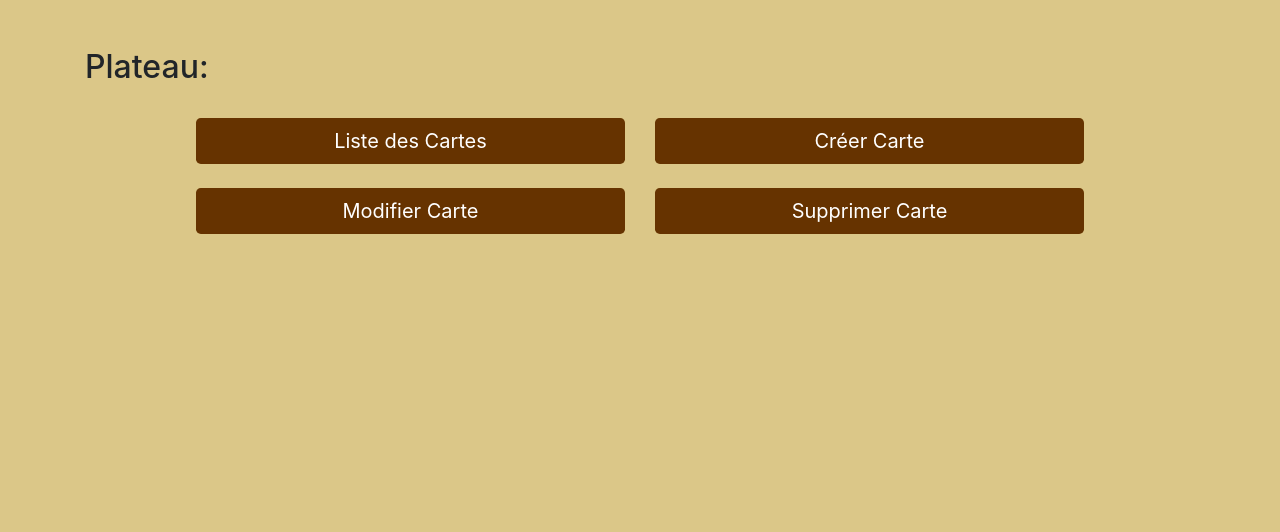
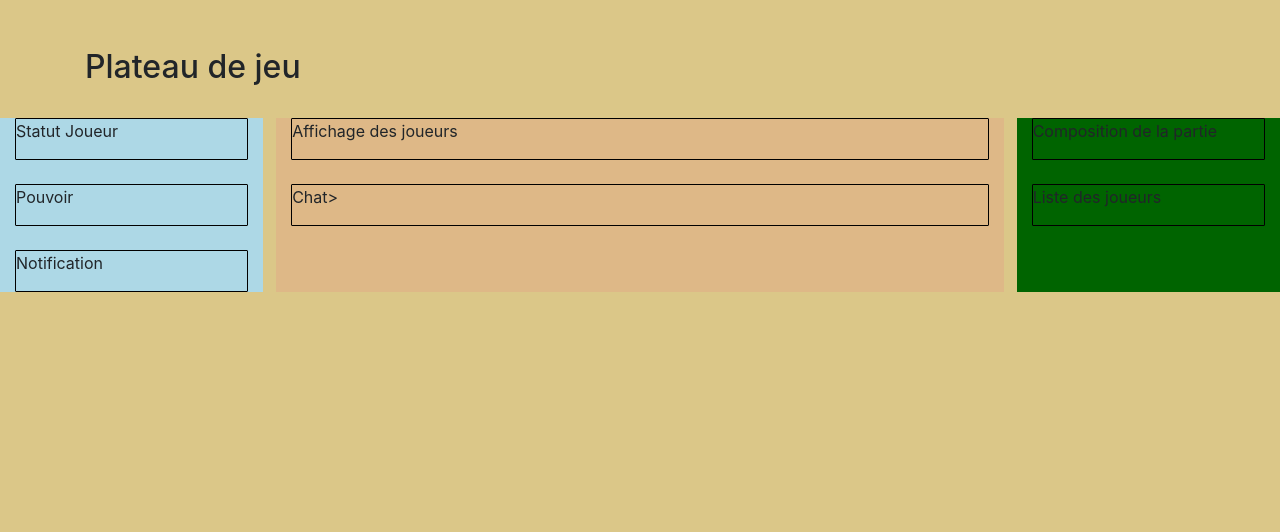
Before and after one commit to AntoineLSopra/Loupgarou, a web app: page /plateau.html in a window 1280 px wide. Shown: the part 80-612 px from the top of the page. Run offline with its HTML, style and script files only (its server is not run), Linux system fonts and the light colour scheme; data that the repository does not hold is empty.

Commit message:
Mise en place du Plateau (en cours)
RESTE A FAIRE : Remplissage des form (si besoin et grossier)

```diff
--- /dev/null
+++ b/loupgarou-html/WebContent/assets/css/plateau.css
@@ -0,0 +1,26 @@
+section#menuPartie {
+	float:left;
+	width: 35%;
+	background: lightblue;
+}
+
+section#deroulementPartie {
+	margin-right:1%;
+	margin-left:1%;
+	background: burlywood;
+}
+
+section#organisationPartie {
+	float:right;
+	width: 35%;
+	background: darkgreen;
+}
+
+div#colonnes {
+	display:flex;
+}
+
+form {
+	border: 1px solid black;
+    border-radius: 1px;
+}
--- a/loupgarou-html/WebContent/plateau.html
+++ b/loupgarou-html/WebContent/plateau.html
@@ -8,6 +8,7 @@
 		<link rel="stylesheet" integrity="sha384-MCw98/SFnGE8fJT3GXwEOngsV7Zt27NXFoaoApmYm81iuXoPkFOJwJ8ERdknLPMO"
 				crossorigin="anonymous" href="https://stackpath.bootstrapcdn.com/bootstrap/4.1.3/css/bootstrap.min.css" />
 		<link rel="stylesheet" type="text/css" href="assets/css/bouton.css" />
+		<link rel="stylesheet" type="text/css" href="assets/css/plateau.css" />
 	</head>
 	<body>
 		<nav>
@@ -28,30 +29,46 @@
 
 		<section>
 			<div class="container">
-					       <h2>Plateau:</h2>
+					       <h2>Plateau de jeu</h2>
 					       <br />
-					       <form class="boutons">
-					      	 <div class="row">
-								<div class="col  justify-content">
-							  		<button type="submit" value="Envoyer" class="btn btn-primary btn-lg" >Liste des Cartes</button>
-							  	</div>
-							  	<div class="col justify-content">
-							  		<button type="submit" value="Envoyer"  class="btn btn-primary btn-lg" >Créer Carte</button>
-							  	</div>
-							 </div>
-							 <br />
-							 <div class="row">
-							  	<div class="col justify-content-center">
-							  		<button type="submit" value="Envoyer"  class="btn btn-primary btn-lg" >Modifier Carte</button>
-							  	</div>
-							  	<div class="col justify-content-center">
-							  		<button type="submit" value="Envoyer"  class="btn btn-primary btn-lg" >Supprimer Carte</button>
-							  	</div>
-							  </div>
-						  </form>
-					</div>
+			</div>
+	 	</section>
+	 	<div id="colonnes">
+	 	<section class="container" id="menuPartie">
+	 	<form id="etatJoueur">
+	 	<p>Statut Joueur</p>
+	 	</form>
+	 	<br />
+	 	<form id="pouvoirPersonnage">
+	 	<p>Pouvoir</p>
+	 	</form>
+	 	<br />
+	 	<form id="statutJour">
+	 	<p>Notification</p>
+	 	</form>
 	 	</section>
 
+	 	<section class="container" id="deroulementPartie">
+	 	<form id="statutJoueurs">
+	 	<p>Affichage des joueurs</p>
+	 	</form>
+	 	<br />
+	 	<form id="chat">
+	 	<p>Chat></p>
+	 	</form>
+	 	</section>
+
+	 	<section class="container" id="organisationPartie">
+	 	<form id="compositionJeu">
+	 	<p>Composition de la partie</p>
+	 	</form>
+	 	<br />
+	 	<form id="listeJoueurs">
+	 	<p>Liste des joueurs
+	 	</p>
+	 	</form>
+	 	</section>
+	 	</div>
 	 	<footer class= "container fixed-bottom">
 	 		Copyright Guivie&amp;Co &copy; 2019
 	 	</footer>
@@ -69,7 +86,6 @@
 			src="https://stackpath.bootstrapcdn.com/bootstrap/4.1.3/js/bootstrap.min.js"
 			integrity="sha384-ChfqqxuZUCnJSK3+MXmPNIyE6ZbWh2IMqE241rYiqJxyMiZ6OW/JmZQ5stwEULTy"
 			crossorigin="anonymous"></script>
-		<script src="javascript.js"></script>
 		<script src="https://ajax.googleapis.com/ajax/libs/jquery/3.3.1/jquery.min.js"></script>
 	</body>
 </html>
```
